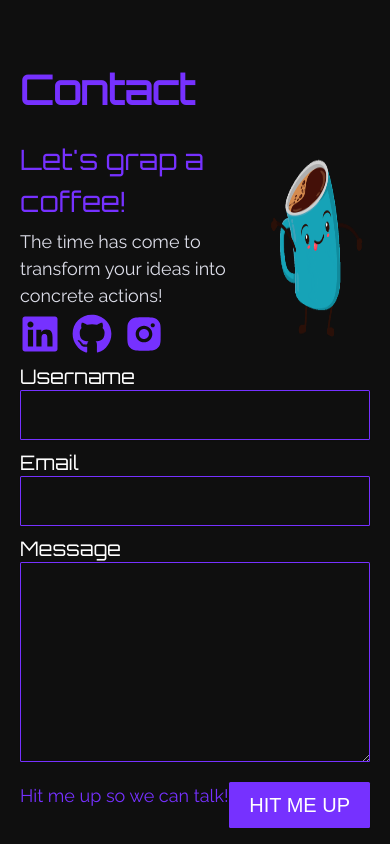
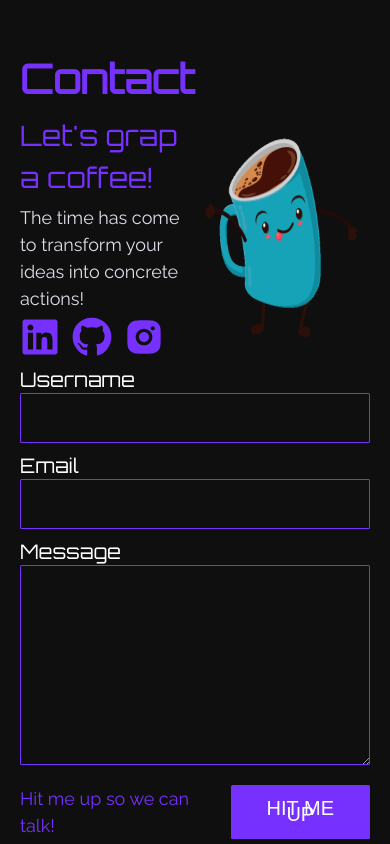
Before and after one commit to Matheus-Rodrigues-Araujo/portfolio, a Next.js app in the folder portfolio-app/: page / in a window 390 px wide. Shown: the part 3520-4364 px from the top of the page. Built offline with nearby package versions, Linux system fonts and the light colour scheme.

Commit message:
gap added to contact form paragraph and image max width has been updated

```diff
--- a/portfolio-app/forms/contactForm.tsx
+++ b/portfolio-app/forms/contactForm.tsx
@@ -51,7 +51,7 @@ export default function ContactForm() {
           </div>
         </div>
 
-        <div className="submit-btn-container mx-auto flex justify-between">
+        <div className="submit-btn-container mx-auto flex justify-between gap-5 md:gap-0">
           <p className="font-raleway text-[4.5rem] md:text-[5rem] text-purple font-light">
             Hit me up so we can talk!
           </p>
--- a/portfolio-app/sections/contact.tsx
+++ b/portfolio-app/sections/contact.tsx
@@ -50,7 +50,7 @@ export default function Contact() {
           <Image
             src={dancingCoffee}
             alt="A coffee dancing"
-            className="max-w-[30%] h-auto"
+            className="max-w-[50%] h-auto"
           />
         </div>
 
```
